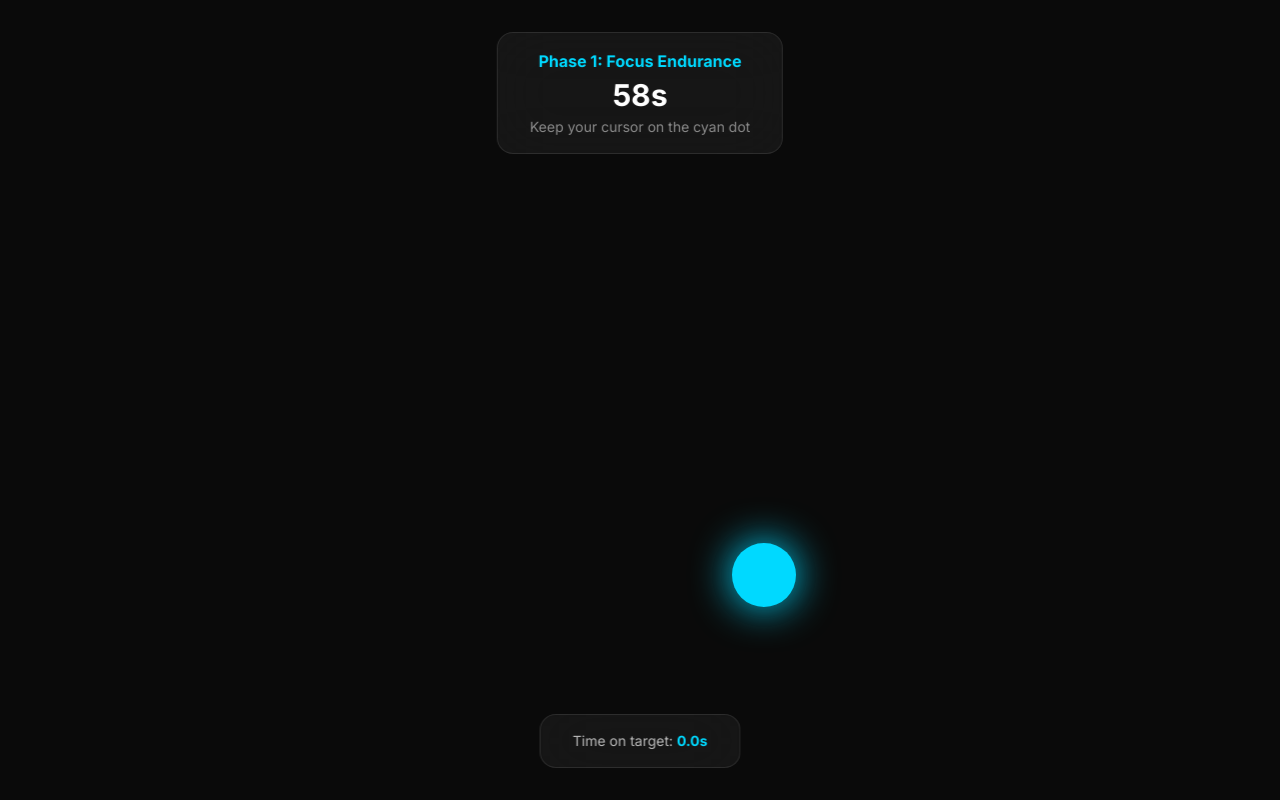
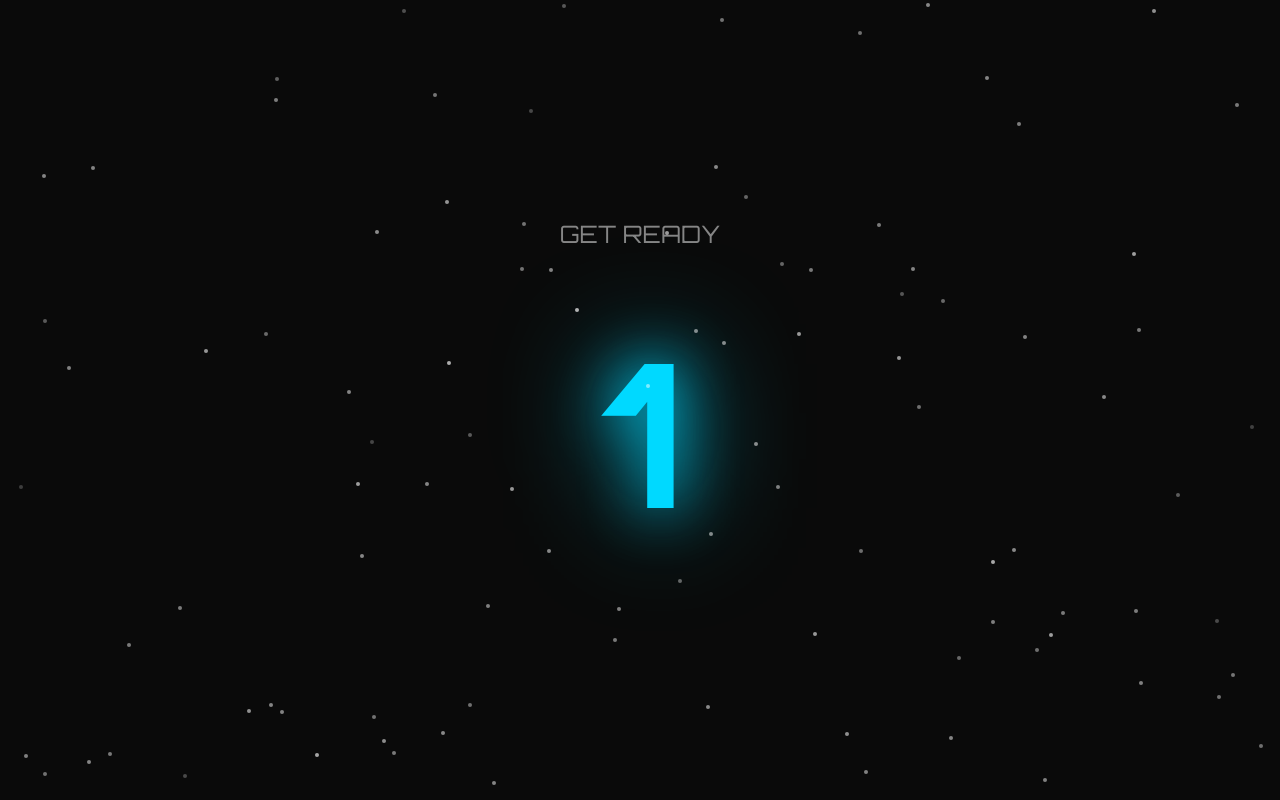
Before and after one commit to null-shot-apps/mind-gym, a Next.js app in the folder packages/mind-gym/: page /assessment in a window 1280 px wide. Both pictures are taken after a click on the button "Begin Assessment". Built offline with nearby package versions, Linux system fonts and the light colour scheme.

Commit message:
AI chat session: Updated code and files

```diff
--- a/packages/mind-gym/src/app/assessment/page.tsx
+++ b/packages/mind-gym/src/app/assessment/page.tsx
@@ -3,7 +3,7 @@
 import { useState, useEffect, useRef } from 'react';
 import { useRouter } from 'next/navigation';
 
-type Phase = 'intro' | 'focus' | 'memory' | 'reaction' | 'results';
+type Phase = 'intro' | 'countdown' | 'focus' | 'rest1' | 'memory' | 'rest2' | 'reaction' | 'results';
 
 interface FocusMetrics {
   totalTimeOnTarget: number;
@@ -27,6 +27,8 @@ export default function AssessmentPage() {
   const router = useRouter();
   const [phase, setPhase] = useState<Phase>('intro');
   const [timeRemaining, setTimeRemaining] = useState(60);
+  const [countdown, setCountdown] = useState(3);
+  const [breathingScale, setBreathingScale] = useState(1);
 
   // Focus Phase State
   const [dotPosition, setDotPosition] = useState({ x: 50, y: 50 });
@@ -70,11 +72,35 @@ export default function AssessmentPage() {
 
   // Start assessment
   const startAssessment = () => {
-    setPhase('focus');
-    setTimeRemaining(60);
-    focusStartTime.current = Date.now();
-    lastDotMove.current = Date.now();
+    setPhase('countdown');
+    setCountdown(3);
   };
+
+  // Countdown timer
+  useEffect(() => {
+    if (phase !== 'countdown') return;
+
+    if (countdown > 0) {
+      const timer = setTimeout(() => setCountdown(countdown - 1), 1000);
+      return () => clearTimeout(timer);
+    } else {
+      setPhase('focus');
+      setTimeRemaining(60);
+      focusStartTime.current = Date.now();
+      lastDotMove.current = Date.now();
+    }
+  }, [phase, countdown]);
+
+  // Rest breathing animation
+  useEffect(() => {
+    if (phase !== 'rest1' && phase !== 'rest2') return;
+
+    const interval = setInterval(() => {
+      setBreathingScale(prev => prev === 1 ? 1.5 : 1);
+    }, 2000);
+
+    return () => clearInterval(interval);
+  }, [phase]);
 
   // Focus Phase: Dot Movement
   useEffect(() => {
@@ -240,7 +266,20 @@ export default function AssessmentPage() {
 
   // Timer countdown
   useEffect(() => {
-    if (phase === 'intro' || phase === 'results') return;
+    if (phase === 'intro' || phase === 'results' || phase === 'countdown') return;
+
+    if (phase === 'rest1' || phase === 'rest2') {
+      const restTimer = setTimeout(() => {
+        if (phase === 'rest1') {
+          setPhase('memory');
+          setTimeRemaining(60);
+        } else {
+          setPhase('reaction');
+          setTimeRemaining(60);
+        }
+      }, 5000);
+      return () => clearTimeout(restTimer);
+    }
 
     const timer = setInterval(() => {
       setTimeRemaining(prev => {
@@ -250,11 +289,11 @@ export default function AssessmentPage() {
               ...prev,
               averageDistance: distanceSum.current / distanceCount.current
             }));
-            setPhase('memory');
-            return 60;
+            setPhase('rest1');
+            return 0;
           } else if (phase === 'memory') {
-            setPhase('reaction');
-            return 60;
+            setPhase('rest2');
+            return 0;
           } else if (phase === 'reaction') {
             setReactionMetrics(prev => ({
               ...prev,
@@ -283,6 +322,64 @@ export default function AssessmentPage() {
 
   return (
     <div className="min-h-screen bg-[#0a0a0a] text-white relative overflow-hidden">
+      {/* Starfield background */}
+      <div className="absolute inset-0 overflow-hidden pointer-events-none">
+        {Array.from({ length: 100 }).map((_, i) => (
+          <div
+            key={i}
+            className="absolute w-1 h-1 bg-white rounded-full animate-pulse"
+            style={{
+              left: `${Math.random() * 100}%`,
+              top: `${Math.random() * 100}%`,
+              opacity: Math.random() * 0.5 + 0.2,
+              animationDelay: `${Math.random() * 3}s`,
+              animationDuration: `${Math.random() * 2 + 1}s`
+            }}
+          />
+        ))}
+      </div>
+      {/* Countdown Phase */}
+      {phase === 'countdown' && (
+        <div className="flex items-center justify-center min-h-screen">
+          <div className="text-center">
+            <p className="text-white/50 text-2xl mb-8" style={{ fontFamily: 'Orbitron, sans-serif' }}>
+              GET READY
+            </p>
+            <p
+              className="text-[#00d9ff] font-bold transition-all duration-300"
+              style={{
+                fontFamily: 'Orbitron, sans-serif',
+                fontSize: '200px',
+                textShadow: '0 0 60px #00d9ff, 0 0 120px #00d9ff'
+              }}
+            >
+              {countdown}
+            </p>
+          </div>
+        </div>
+      )}
+
+      {/* Rest Phase */}
+      {(phase === 'rest1' || phase === 'rest2') && (
+        <div className="flex items-center justify-center min-h-screen">
+          <div className="text-center">
+            <p className="text-white/50 text-2xl mb-12" style={{ fontFamily: 'Orbitron, sans-serif' }}>
+              BREATHE
+            </p>
+            <div
+              className="w-32 h-32 mx-auto bg-[#00d9ff] rounded-full transition-all duration-2000 ease-in-out"
+              style={{
+                transform: `scale(${breathingScale})`,
+                boxShadow: `0 0 ${breathingScale * 60}px #00d9ff`
+              }}
+            />
+            <p className="text-white/30 text-lg mt-12">
+              Next phase starting soon...
+            </p>
+          </div>
+        </div>
+      )}
+
       {/* Intro Phase */}
       {phase === 'intro' && (
         <div className="flex items-center justify-center min-h-screen p-8">
@@ -324,7 +421,13 @@ export default function AssessmentPage() {
             <div className="text-center">
               <p className="text-[#00d9ff] font-bold mb-1">Phase 1: Focus Endurance</p>
               <p className="text-3xl font-bold">{timeRemaining}s</p>
-              <p className="text-sm text-white/50 mt-1">Keep your cursor on the cyan dot</p>
+              <div className="w-64 h-2 bg-white/10 rounded-full mt-2 overflow-hidden">
+                <div
+                  className="h-full bg-[#00d9ff] transition-all duration-1000"
+                  style={{ width: `${(timeRemaining / 60) * 100}%` }}
+                />
+              </div>
+              <p className="text-sm text-white/50 mt-2">Keep your cursor on the cyan dot</p>
             </div>
           </div>
 
@@ -352,7 +455,13 @@ export default function AssessmentPage() {
             <div className="text-center">
               <p className="text-[#00d9ff] font-bold mb-1">Phase 2: Working Memory</p>
               <p className="text-3xl font-bold">{timeRemaining}s</p>
-              <p className="text-sm text-white/50 mt-1">Sequence length: {sequenceLength}</p>
+              <div className="w-64 h-2 bg-white/10 rounded-full mt-2 overflow-hidden">
+                <div
+                  className="h-full bg-[#00d9ff] transition-all duration-1000"
+                  style={{ width: `${(timeRemaining / 60) * 100}%` }}
+                />
+              </div>
+              <p className="text-sm text-white/50 mt-2">Sequence length: {sequenceLength}</p>
             </div>
           </div>
 
@@ -393,7 +502,13 @@ export default function AssessmentPage() {
             <div className="text-center">
               <p className="text-[#00d9ff] font-bold mb-1">Phase 3: Reaction Speed</p>
               <p className="text-3xl font-bold">{timeRemaining}s</p>
-              <p className="text-sm text-white/50 mt-1">Click the targets quickly!</p>
+              <div className="w-64 h-2 bg-white/10 rounded-full mt-2 overflow-hidden">
+                <div
+                  className="h-full bg-[#00d9ff] transition-all duration-1000"
+                  style={{ width: `${(timeRemaining / 60) * 100}%` }}
+                />
+              </div>
+              <p className="text-sm text-white/50 mt-2">Click the targets quickly!</p>
             </div>
           </div>
 
```
